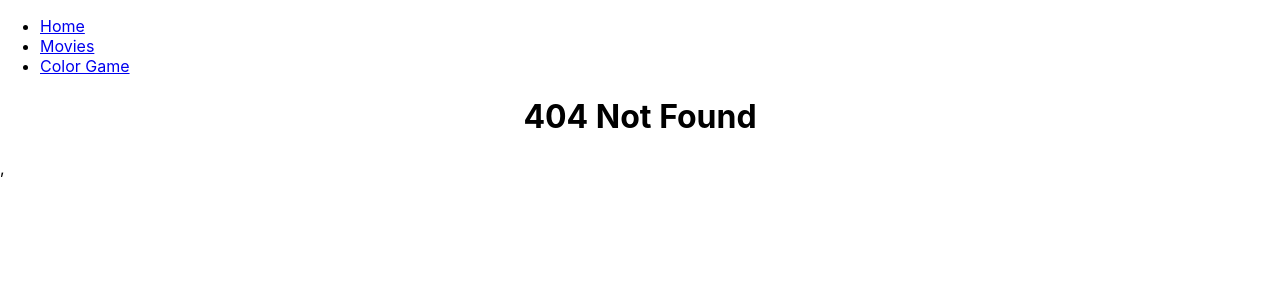
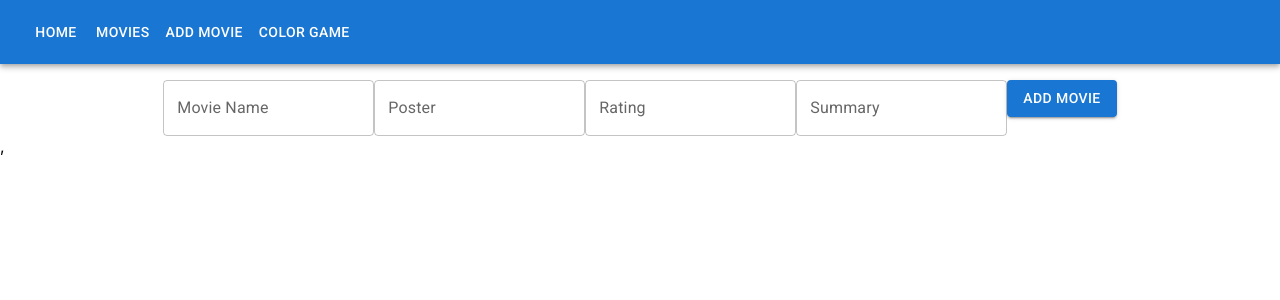
Before and after one commit to rishiraj-yuvaraj/router-app, a React (Create React App) app: page /movie/add in a window 1280 px wide. Before the commit this address had no page. Shown: the top 300 px of the page. Built offline with nearby package versions, Linux system fonts and the light colour scheme.

Commit message:
Created app bar

```diff
--- /dev/null
+++ b/src/Addmovie.js
@@ -0,0 +1,44 @@
+import { useState } from 'react';
+import Button from '@mui/material/Button';
+import TextField from '@mui/material/TextField';
+import { Movie } from './App';
+
+
+  export function Addmovie({ movieList, setMovieList }){
+  const [name, setName] = useState("");
+  const [poster, setPoster] = useState("");
+  const [rating, setRating] = useState("");
+  const [summary, setSummary] = useState("");
+
+  const addMovie = () => {
+    const newMovie = {
+      name: name,
+      poster: poster,
+      rating: rating,
+      summary: summary,
+    };
+    console.log(newMovie);
+
+    setMovieList([...movieList, newMovie]);
+
+  };
+
+  return (
+    <div>
+      <div classNameName="add-movie-container">
+        {/* <input type="text" placeholder = "Name" onChange={(event)=>setName(event.target.value)} value={name} /> */}
+        <TextField id="outlined-basic" label="Movie Name" variant="outlined" onChange={(event) => setName(event.target.value)} value={name} />
+        {/* <input type="text" placeholder = "Poster" onChange={(event)=>setPoster(event.target.value)} value={poster} /> */}
+        <TextField id="outlined-basic" label="Poster" variant="outlined" onChange={(event) => setPoster(event.target.value)} value={poster} />
+        {/* <input type="text" placeholder = "Rating" onChange={(event)=>setRating(event.target.value)} value={rating} /> */}
+        <TextField id="outlined-basic" label="Rating" variant="outlined" onChange={(event) => setRating(event.target.value)} value={rating} />
+        {/* <input type="text" placeholder = "Summary" onChange={(event)=>setSummary(event.target.value)} value={summary} /> */}
+        <TextField id="outlined-basic" label="Summary" variant="outlined" onChange={(event) => setSummary(event.target.value)} value={summary} />
+
+        {/* <button onClick={addMovie}>Add Movie</button> */}
+        <Button onClick={addMovie} variant="contained">Add Movie</Button>
+      </div>
+
+    </div>
+  );
+}
--- a/src/App.css
+++ b/src/App.css
@@ -55,6 +55,7 @@
 .movie-container{
   background-color: lightgray;
   width:340px;
+  height: min-content;
 }
 /* .movie-list {
   display: grid;
@@ -76,6 +77,15 @@
   margin: 0.5rem auto;
   gap: 1rem;
 }
+
 .welcome-note{
   text-align: left;
 }
+
+.add-movie-container{
+  display: flex;
+  flex-direction: column;
+}
+.content-gap{
+  margin-bottom: 1rem;
+}
--- a/src/App.js
+++ b/src/App.js
@@ -2,13 +2,25 @@ import logo from './logo.svg';
 import './App.css';
 import { useState } from 'react';
 import { Home } from './component/Home';
-import { Routes, Route, Link, Navigate } from 'react-router-dom';
-import { Header } from './component/Header'
+import { Routes, Route, Link, Navigate, useNavigate } from 'react-router-dom';
+import { Header } from './component/Header';
 import { Addcolor } from "./component/AddColor";
 import { NotFound } from "./component/Not Found"
+import { Counter } from './Counter';
+import IconButton from '@mui/material/IconButton';
+import Badge from '@mui/material/Badge';
+import ExpandMoreIcon from '@mui/icons-material/ExpandMore';
+import ExpandLessIcon from '@mui/icons-material/ExpandLess';
+import Card from '@mui/material/Card';
+import CardContent from '@mui/material/CardContent';
+import CardActions from '@mui/material/CardActions';
+import { Addmovie } from './Addmovie';
+import AppBar from '@mui/material/AppBar';
+import Toolbar from '@mui/material/Toolbar';
+import Typography from '@mui/material/Typography';
 import Button from '@mui/material/Button';
-import TextField from '@mui/material/TextField';
 
+import MenuIcon from '@mui/icons-material/Menu';
 
 
 
@@ -112,7 +124,7 @@ const Initial_Movie_List = [
 
 
 
-function Movie( {movie} ){
+export function Movie( {movie} ){
 
   const [show, setShow] = useState(true);
 
@@ -129,53 +141,59 @@ const styles = {
   // }
   return (
 
-  <div className ="movie-container">
+  <Card className ="movie-container">
     <img src ={movie.poster} alt ={movie.name} className ="movie-poster" />
-    <div className ="movie-specs">
-     <h3 className ="movie-name">{movie.name}</h3>
+    <CardContent className ="movie-specs">
+     <h3 className ="movie-name">{movie.name}
+      <IconButton color="primary" aria-label="add to shopping cart" onClick={()=>setShow(!show)}>
+      { show ? <ExpandLessIcon /> : <ExpandMoreIcon /> }
+      </IconButton>
+    </h3>
+
      <p style={styles} className="movie-rating">⭐{movie.rating}</p>
-    </div>
-    <button onClick={()=>setShow(!show)}>Toggle Summary</button>
+    </CardContent>
+
+
+    {/* <button onClick={()=>setShow(!show)}>Toggle Summary</button> */}
     { show ? <p className="movie-summary">{movie.summary}</p> : null}
+    <CardActions>
     <Counter />
-
-  </div>
+    </CardActions>
+  </Card>
 
   )}
-
-function Counter(){
-  const [like, setLike] = useState(0);
-  const [dislike, setDislike] = useState(0);
-  return(
-    <div>
-      <button onClick={()=>setLike(like+1)}> 👍 { like }</button>
-      <button onClick={()=>setDislike(dislike+1)}> 👎 { dislike }</button>
-    </div>
-  )
-}
-
-
 
 function App() {
   // const[movies, setMovies] = useState(MovieList);
 
   const [movieList, setMovieList] = useState(Initial_Movie_List);
+  const navigate = useNavigate();
+
   return (
     <div className="App">
+
        {/* <Addcolor /> */}
       {/* <Header />
       <Footer /> */}
-      <div className="welcome-note">
+      <div className="content-gap">
+      <AppBar position="static">
+        <Toolbar>
+          <Button color="inherit" onClick={()=>navigate("/")}>Home</Button>
+          <Button color="inherit" onClick={()=>navigate("/films")}>Movies</Button>
+          <Button color="inherit" onClick={()=>navigate("/movie/add")}>Add Movie</Button>
+          <Button color="inherit" onClick={()=>navigate("/color-game")}>Color Game</Button>
+        </Toolbar>
+      </AppBar>
+      </div>
+
+    {/* <div className="welcome-note">
       <ul>
         <li><Link to="/">Home</Link></li>
         <li><Link to ="/films">Movies</Link></li>
+        <li><Link to="/movie/add">Add Movie</Link></li>
         <li><Link to="/color-game">Color Game</Link></li>
       </ul>
-
-
-
-
-      </div>
+    </div> */}
 
 
 
@@ -185,6 +203,7 @@ function App() {
         <Route path="/movies" element={<Movielist movieList = {movieList}  setMovieList = {setMovieList} />}></Route>
         <Route path ="/films" element={<Navigate replace to = "/movies" />}/>
         <Route path ="/color-game" element={<Addcolor />}></Route>
+        <Route path ="/movie/add" element={<Addmovie movieList = {movieList}  setMovieList = {setMovieList}/>}></Route>
         <Route path ="*" element={<NotFound />}></Route>
         </Routes>
       </browserRouter>
@@ -197,46 +216,15 @@ function App() {
   );
 }
 
-function Movielist({movieList, setMovieList}){
-  const [name, setName] = useState("")
-  const [poster, setPoster] = useState("")
-  const [rating, setRating] = useState("")
-  const [summary, setSummary] = useState("")
-
-  const addMovie = () => {
-    const newMovie = {
-      name : name,
-      poster : poster,
-      rating : rating,
-      summary : summary,
-    };
-    console.log(newMovie);
-
-    setMovieList([...movieList, newMovie]);
-  }
+function Movielist({ movieList, setMovieList }){
+  // setMovieList([...movieList, newMovie]);
 
   return(
-    <div>
-      <div className="add-movie-container">
-        {/* <input type="text" placeholder = "Name" onChange={(event)=>setName(event.target.value)} value={name} /> */}
-        <TextField id="outlined-basic" label="Movie Name"  variant="outlined" onChange={(event)=>setName(event.target.value)} value={name} />
-        {/* <input type="text" placeholder = "Poster" onChange={(event)=>setPoster(event.target.value)} value={poster} /> */}
-        <TextField id="outlined-basic" label="Poster" variant="outlined" onChange={(event)=>setPoster(event.target.value)} value={poster} />
-        {/* <input type="text" placeholder = "Rating" onChange={(event)=>setRating(event.target.value)} value={rating} /> */}
-        <TextField id="outlined-basic" label="Rating" variant="outlined" onChange={(event)=>setRating(event.target.value)} value={rating} />
-        {/* <input type="text" placeholder = "Summary" onChange={(event)=>setSummary(event.target.value)} value={summary} /> */}
-        <TextField id="outlined-basic" label="Summary" variant="outlined" onChange={(event)=>setSummary(event.target.value)} value={summary} />
-
-        {/* <button onClick={addMovie}>Add Movie</button> */}
-        <Button  onClick={addMovie} variant="contained">Add Movie</Button>
-      </div>
     <div className="movie-list">
-          {movieList.map((mv) => (
-          <Movie movie={mv}/>
-          ))}
-        </div>
-        </div>
+        {movieList.map((mv) => (
+          <Movie movie={mv} />
+        ))}
+    </div>
   )
-}
-
+};
 export default App;
--- /dev/null
+++ b/src/Counter.css
@@ -0,0 +1,3 @@
+.counter-container{
+    display: flex;
+}
--- /dev/null
+++ b/src/Counter.js
@@ -0,0 +1,28 @@
+import { useState } from 'react';
+import './Counter.css';
+import IconButton from '@mui/material/IconButton';
+import Badge from '@mui/material/Badge';
+import MailIcon from '@mui/icons-material/Mail';
+
+export function Counter() {
+  const [like, setLike] = useState(0);
+  const [dislike, setDislike] = useState(0);
+  return (
+    <div>
+      <div className="counter-container">
+      <IconButton color="primary" aria-label="add to shopping cart" onClick={() => setLike(like + 1)}>
+      👍
+      <Badge badgeContent={like} color="primary"></Badge>
+      </IconButton>
+
+      <IconButton color="primary" aria-label="add to shopping cart" onClick={() => setDislike(dislike + 1)}>
+      👎
+      <Badge badgeContent={dislike} color="error"></Badge>
+      </IconButton>
+
+      {/* <button onClick={() => setLike(like + 1)}> 👍 {like}</button>
+      <button onClick={() => setDislike(dislike + 1)}> 👎 {dislike}</button> */}
+      </div>
+    </div>
+  );
+}
--- a/src/component/Header/index.js
+++ b/src/component/Header/index.js
@@ -1,12 +1,13 @@
+
+// export const Header = () => {
+//     return(
+
+//         <div>
+//            <h1>
+//             <link to= "/">Home</link>
 
 
-export const Header = () => {
-    return(
-
-        <div>
-           <h1>
-            <link to= "/">Home</link>
-           </h1>
-        </div>
-    )
-}
+//            </h1>
+//         </div>
+//     )
+// }
```
